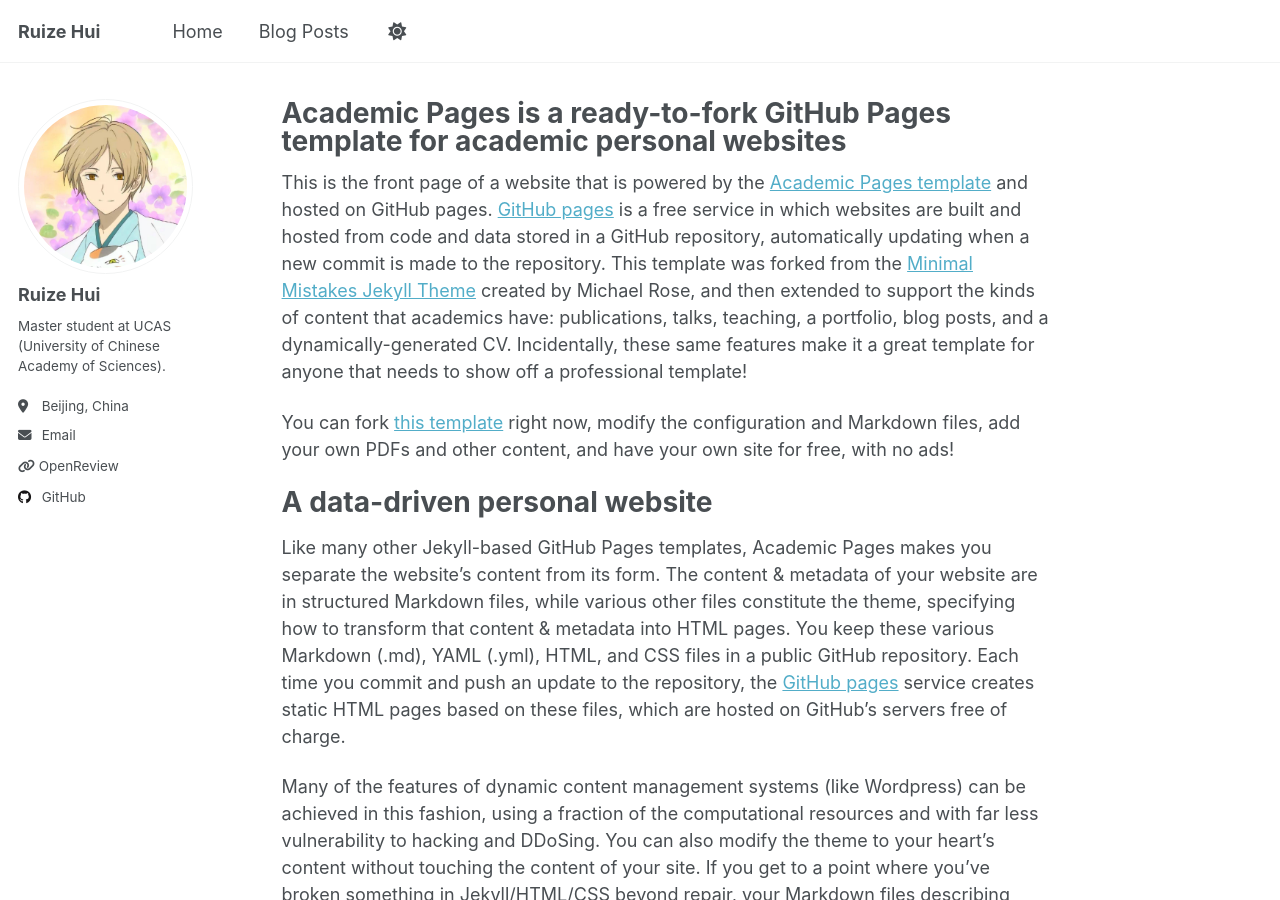
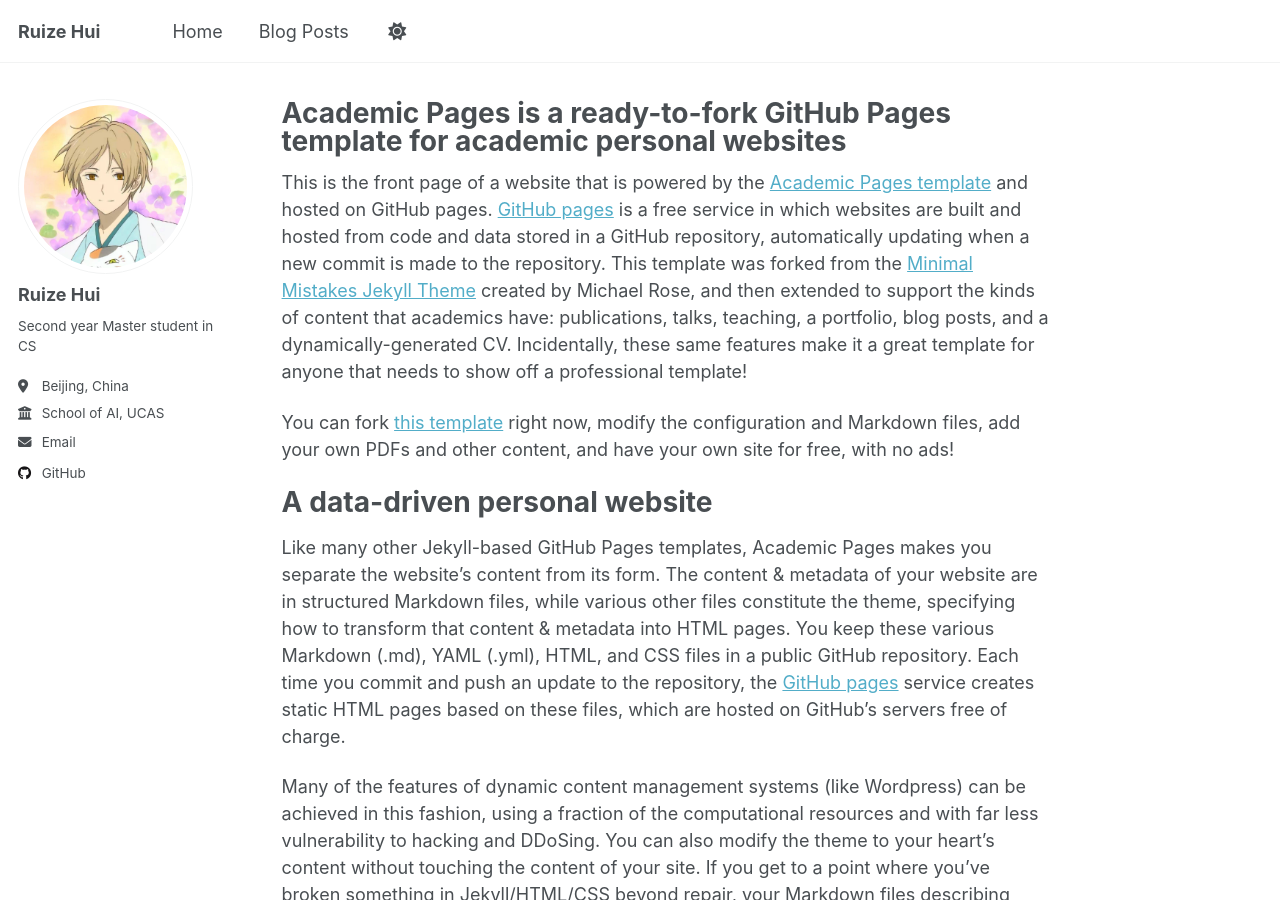
Before and after one commit to horizon0320/horizon0320.github.io, a Jekyll site: the page built from _pages/about.md, in a window 1280 px wide and 900 px high. Built offline with Jekyll 4.4.1, drawn with Linux system fonts in a browser that asks for light colours; a script that is not in the unit is left out.

Commit message:
Update bio and employer information in config

```diff
--- a/_config.yml
+++ b/_config.yml
@@ -18,9 +18,9 @@
   avatar           : "profile.png"             # 放到 /images 或根目录，路径按实际改
   name             : "Ruize Hui"
   pronouns         :                           # 可留空
-  bio              : "Master student at UCAS (University of Chinese Academy of Sciences)."
+  bio              : "Second year Master student in CS"
   location         : "Beijing, China"
-  # employer         : "University of Chinese Academy of Sciences"
+  employer         : "School of AI, UCAS"
   # uri              : "https://openreview.net/profile?id=~Ruize_Hui1"   # 你的 OpenReview
   email            : "huiruize24@mails.ucas.ac.cn"
 
@@ -35,7 +35,7 @@
   pubmed           :
   researchgate     :
   scopus           :
-  openreview       : "https://openreview.net/profile?id=~Ruize_Hui1"
+  # openreview       : "https://openreview.net/profile?id=~Ruize_Hui1"
 
   # Repositories and software development
   bitbucket        :
```
